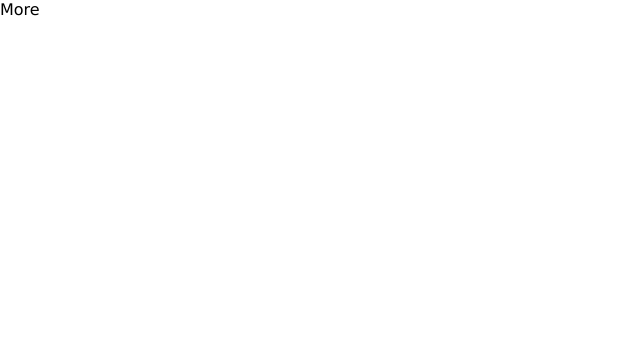
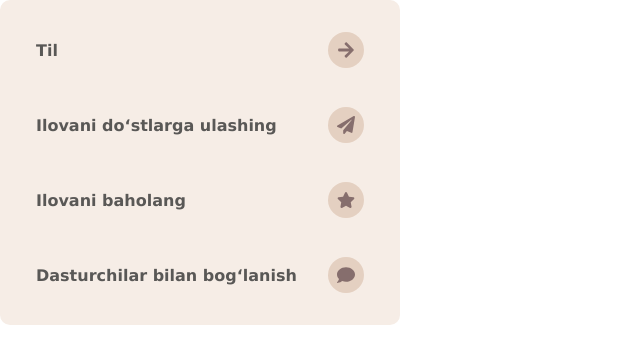
Before and after one commit to AzamovMuhammad/AyatUz, a React (Vite) app: page /more in a window 1280 px wide. Shown: the top 364 px of the page, without its empty margins (0-640 px from the left). Built offline with nearby package versions, Linux system fonts and the light colour scheme.

Commit message:
almost finished more page code

```diff
--- a/src/Pages/More.jsx
+++ b/src/Pages/More.jsx
@@ -1,9 +1,27 @@
 import React from 'react'
+import { FaArrowRight, FaPaperPlane, FaStar, FaComment } from "react-icons/fa";
+
+import "../style/more.css"
+
 
 function More() {
-  return (
-    <div>More</div>
-  )
+    const menuItems = [
+        { text: "Til", icon: <FaArrowRight /> },
+        { text: "Ilovani do‘stlarga ulashing", icon: <FaPaperPlane /> },
+        { text: "Ilovani baholang", icon: <FaStar /> },
+        { text: "Dasturchilar bilan bog‘lanish", icon: <FaComment /> },
+      ];
+
+      return (
+        <div className="settings-menu">
+          {menuItems.map((item, index) => (
+            <div key={index} className="menu-item">
+              <span className="menu-text">{item.text}</span>
+              <span className="menu-icon">{item.icon}</span>
+            </div>
+          ))}
+        </div>
+      );
 }
 
 export default More
--- /dev/null
+++ b/src/style/more.css
@@ -0,0 +1,63 @@
+.settings-menu {
+    width: 100%;
+    max-width: 400px; /* Maksimal kenglik */
+    background-color: #f6ede6; /* Fon rangi */
+    padding: 20px;
+    border-radius: 10px;
+    display: flex;
+    flex-direction: column;
+    gap: 15px;
+  }
+
+  .menu-item {
+    display: flex;
+    justify-content: space-between;
+    align-items: center;
+    padding: 12px 16px;
+    background: transparent;
+    border-radius: 10px;
+    transition: background 0.3s ease-in-out;
+  }
+
+  .menu-item:hover {
+    background: rgba(0, 0, 0, 0.05);
+  }
+
+  .menu-text {
+    font-size: 16px;
+    font-weight: 600;
+    color: #333;
+  }
+
+  .menu-icon {
+    width: 36px;
+    height: 36px;
+    display: flex;
+    align-items: center;
+    justify-content: center;
+    border-radius: 50%;
+    background-color: #e0c9b8;
+    color: #6b4f4f;
+    font-size: 18px;
+  }
+
+  /* 📱 Mobil va planshetlar uchun responsiv */
+  @media (max-width: 768px) {
+    .settings-menu {
+      max-width: 90%;
+    }
+
+    .menu-item {
+      padding: 10px 12px;
+    }
+
+    .menu-text {
+      font-size: 14px;
+    }
+
+    .menu-icon {
+      width: 32px;
+      height: 32px;
+      font-size: 16px;
+    }
+  }
```
